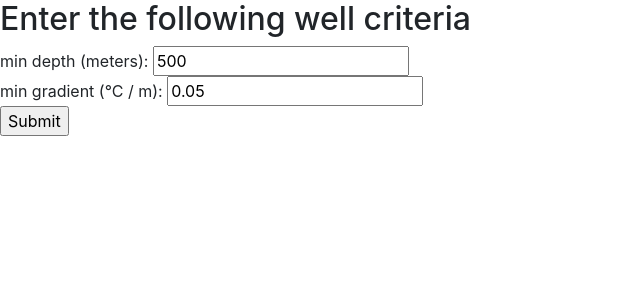
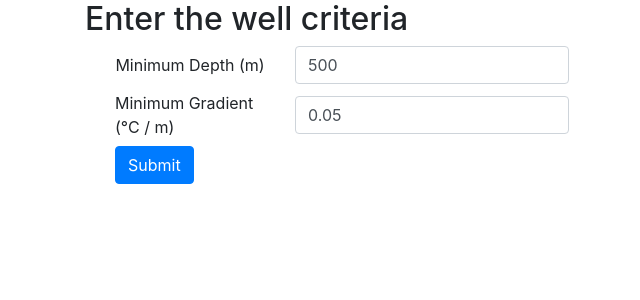
Before and after one commit to xofbd/altair-flask-demo, a Flask app: page / in a window 1280 px wide. Shown: the top 300 px of the page, without its empty margins (0-640 px from the left). Run offline with Flask 2, Linux system fonts and the light colour scheme; some libraries are stand-ins or nearby versions.

Commit message:
Better use bootstrap templating

```diff
--- a/flask_app/templates/index.html
+++ b/flask_app/templates/index.html
@@ -4,10 +4,26 @@
 {% endblock %}
 
 {% block content %}
-<h2>Enter the following well criteria</h2>
-  <form id="input" method="post" action="plot">
-    min depth (meters): <input type="number" value="500" name="depth_min"/> </br>
-    min gradient (°C / m): <input type="number" step="0.005", value="0.05" name="grad_min"/> </br>
-    <input type="submit" value="Submit">
+<div class="container">
+  <h2>Enter the well criteria</h2>
+  <form id="input" method="post" action="plot" class="form-inline">
+    <div class="form-group col">
+      <label for="depth_min" class="col-sm-2 col-form-label">Minimum Depth (m)</label>
+      <div class="col-sm-10">
+	<input type="number" name="depth_min" class="form-control" id="depth_min" value="500" min="0" step="any">
+      </div>
+    </div>
+    <div class="form-group col">
+      <label for="grad_min" class="col-sm-2 col-form-label">Minimum Gradient (°C / m)</label>
+      <div class="col-sm-10">
+	<input type="number" name="grad_min" class="form-control" id="grad_min" value="0.05" min="0" step="any">
+      </div>
+    </div>
+    <div class="form-group col">
+      <div class="col-sm-10">
+	<button type="submit" class="btn btn-primary">Submit</button>
+      </div>
+    </div>
   </form>
+</div>
 {% endblock %}
```
Also changed, not shown: flask_app/templates/plot.html (+5 -2 lines).
